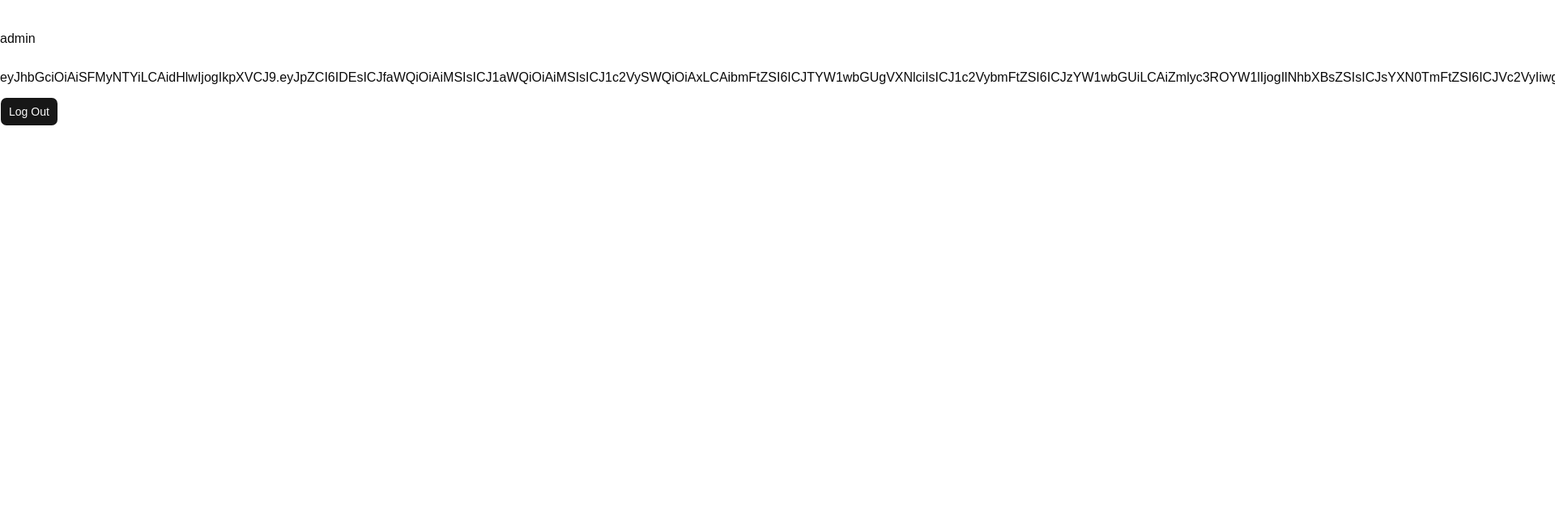
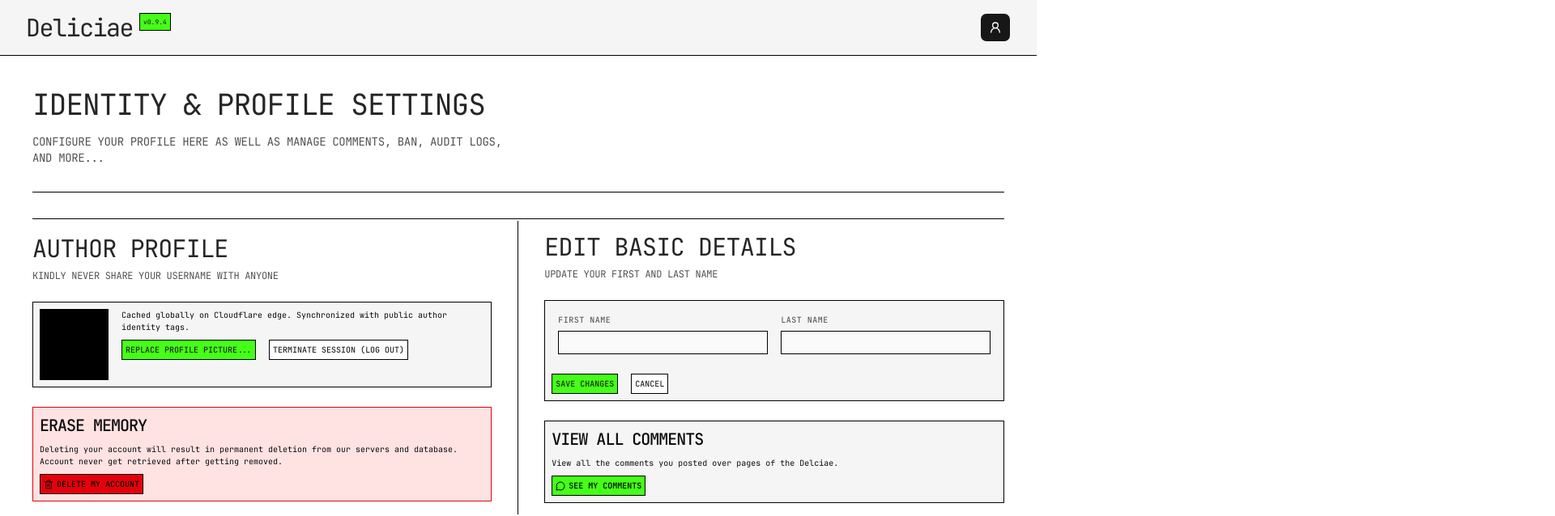
Before and after one commit to saadsayyed10/deliciae, a React (Vite) app in the folder frontend/: page /settings in a window 1280 px wide. Shown: the top 638 px of the page at 81% size, 1920 px wide, since content can reach past the window. Built offline with nearby package versions, Linux system fonts and the light colour scheme; sample sign-in values are in the browser's storage.

Commit message:
UI: Settings

```diff
--- a/frontend/src/custom_components/Footer.tsx
+++ b/frontend/src/custom_components/Footer.tsx
@@ -1,6 +1,6 @@
 const Footer = () => {
   return (
-    <div className="flex justify-between items-center w-full lg:px-8 px-6 lg:py-4 py-2 bg-neutral-100 font-jetbrains border-t border-black absolute bottom-0">
+    <div className="flex justify-between items-center w-full lg:px-8 px-6 lg:py-4 py-2 bg-neutral-100 font-jetbrains border-t border-black">
       <div className="flex justify-start items-center gap-x-1 w-full">
         <span className="lg:w-2 w-1 lg:h-2 h-1 rounded-[100%] bg-green-400" />
         <h6 className="text-xs font-semibold text-neutral-800">
--- a/frontend/src/pages/Settings.tsx
+++ b/frontend/src/pages/Settings.tsx
@@ -1,11 +1,14 @@
 import { Button } from "@/components/ui/button";
+import Footer from "@/custom_components/Footer";
+import Navbar from "@/custom_components/Navbar";
 import { useAuth } from "@/hooks/useAuth";
 import { useHandshaking } from "@/hooks/useHandshaking";
+import { MessageCircle, Trash } from "lucide-react";
 import { useEffect } from "react";
 import { useNavigate } from "react-router-dom";
 
 const Settings = () => {
-  const { id, firstName, lastName, createdAt, userType, reset } =
+  const { firstName, lastName, createdAt, username, userType, reset } =
     useHandshaking();
   const { logout, token } = useAuth();
 
@@ -20,18 +23,157 @@ const Settings = () => {
   const handleLogout = () => {
     logout();
     reset();
+
+    navigate("/");
   };
+
   return (
-    <div className="flex flex-col justify-start items-start gap-y-3">
-      <h1>{id}</h1>
-      <h1>{firstName}</h1>
-      <h1>{lastName}</h1>
-      <h1>{userType}</h1>
-      <h1>{createdAt}</h1>
-      <h1>{token}</h1>
+    <>
+      <Navbar />
 
-      <Button onClick={handleLogout}>Log Out</Button>
-    </div>
+      <div className="flex justify-start items-start w-full lg:p-10 p-6 bg-white flex-col lg:gap-y-8 font-jetbrains">
+        <div className="flex justify-start items-start w-full flex-col lg:gap-y-4 border-b border-black lg:pb-8">
+          <h1 className="lg:text-4xl text-neutral-800 uppercase tracking-tight">
+            Identity & Profile Settings
+          </h1>
+          <h6 className="lg:text-sm text-neutral-600 uppercase tracking-tight lg:w-[50%]">
+            Configure your profile here as well as manage comments, Ban, audit
+            logs, and more...
+          </h6>
+        </div>
+
+        <div className="flex justify-center items-center w-full border-t border-b border-black">
+          <div className="flex justify-start items-start flex-col lg:gap-y-6 w-full border-r border-black lg:py-4 lg:pr-8">
+            <div className="flex justify-start items-start w-full flex-col lg:gap-y-2">
+              <h1 className="lg:text-3xl text-neutral-800 uppercase tracking-tight">
+                {userType === "VIEWER" ? "Viewer" : "Author"} Profile
+              </h1>
+              <h6 className="lg:text-xs text-neutral-600 uppercase tracking-tight lg:w-full">
+                Kindly never share your username with anyone
+              </h6>
+            </div>
+
+            <div className="flex justify-start items-start flex-col lg:gap-y-4 w-full border border-black bg-neutral-100">
+              <div className="flex justify-start items-start lg:gap-x-4 w-full lg:p-2">
+                <div className="w-26 h-22 bg-black" />
+                <div className="flex justify-start items-start flex-col lg:gap-y-2 w-full">
+                  {userType === "VIEWER" && (
+                    <span className="text-[10px] font-extrabold text-neutral-800 lowercase duration-200 cursor-pointer">
+                      @{username}
+                    </span>
+                  )}
+                  <p className="lg:text-[10px]">
+                    Cached globally on Cloudflare edge. Synchronized with public
+                    author identity tags.
+                  </p>
+                  <div className="flex justify-start items-center lg:gap-x-4 w-full">
+                    <button className="text-[10px] font-semibold text-neutral-800 bg-[#45FF17] p-1 border border-black uppercase hover:bg-neutral-50 duration-200 cursor-pointer">
+                      Replace Profile Picture...
+                    </button>
+                    <button
+                      onClick={handleLogout}
+                      className="text-[10px] font-semibold text-neutral-800 bg-white p-1 border border-black uppercase hover:bg-neutral-50 duration-200 cursor-pointer"
+                    >
+                      Terminate session (Log Out)
+                    </button>
+                  </div>
+                </div>
+              </div>
+            </div>
+
+            <div className="flex justify-start items-start flex-col lg:gap-y-4 w-full border border-red-600 bg-red-100">
+              <div className="flex justify-start items-start lg:gap-x-4 w-full lg:p-2">
+                <div className="flex justify-start items-start flex-col lg:gap-y-2 w-full">
+                  <h6 className="lg:text-xl font-semibold uppercase tracking-tighter">
+                    Erase Memory
+                  </h6>
+                  <p className="lg:text-[10px]">
+                    Deleting your account will result in permanent deletion from
+                    our servers and database. Account never get retrieved after
+                    getting removed.
+                  </p>
+                  <div className="flex justify-start items-center lg:gap-x-4 w-full">
+                    <span className="flex items-center gap-x-1 text-[10px] font-semibold text-black bg-red-600 hover:bg-white p-1 border border-black uppercase duration-200 cursor-pointer">
+                      <Trash className="text-black w-3 h-3" /> Delete my Account
+                    </span>
+                  </div>
+                </div>
+              </div>
+            </div>
+          </div>
+
+          <div className="flex justify-center items-center flex-col lg:gap-y-6 w-full lg:py-4 lg:pl-8">
+            <div className="flex justify-start items-start w-full flex-col lg:gap-y-2">
+              <h1 className="lg:text-3xl text-neutral-800 uppercase tracking-tight">
+                Edit Basic Details
+              </h1>
+              <h6 className="lg:text-xs text-neutral-600 uppercase tracking-tight lg:w-full">
+                Update your first and last name
+              </h6>
+            </div>
+
+            <div className="flex justify-start items-start flex-col lg:gap-y-4 w-full border border-black bg-neutral-100">
+              <div className="flex justify-start items-start lg:gap-x-4 w-full lg:p-2">
+                <div className="flex justify-start items-start flex-col lg:gap-y-2 w-full">
+                  <div className="flex justify-start items-start lg:gap-x-4 w-full lg:p-2">
+                    <div className="flex flex-col gap-1.5 flex-1">
+                      <label className="text-[10px] font-medium uppercase tracking-wider text-neutral-600">
+                        First Name
+                      </label>
+                      <input
+                        value={firstName!}
+                        // onChange={(e) => setFirstName(e.target.value)}
+                        className="w-full bg-neutral-50 border border-black px-3.5 py-1.5 text-[10px] text-neutral-800 placeholder:text-neutral-400 focus:outline-none focus:border-neutral-900 focus:bg-white transition-all"
+                      />
+                    </div>
+                    <div className="flex flex-col gap-1.5 flex-1">
+                      <label className="text-[10px] font-medium uppercase tracking-wider text-neutral-600">
+                        Last Name
+                      </label>
+                      <input
+                        value={lastName!}
+                        // onChange={(e) => setFirstName(e.target.value)}
+                        className="w-full bg-neutral-50 border border-black px-3.5 py-1.5 text-[10px] text-neutral-800 placeholder:text-neutral-400 focus:outline-none focus:border-neutral-900 focus:bg-white transition-all"
+                      />
+                    </div>
+                  </div>
+
+                  <div className="flex justify-start items-center lg:gap-x-4 w-full lg:mt-2">
+                    <span className="text-[10px] font-semibold text-neutral-800 bg-[#45FF17] p-1 border border-black uppercase hover:bg-neutral-50 duration-200 cursor-pointer">
+                      Save Changes
+                    </span>
+                    <span className="text-[10px] font-semibold text-neutral-800 bg-white p-1 border border-black uppercase hover:bg-neutral-50 duration-200 cursor-pointer">
+                      Cancel
+                    </span>
+                  </div>
+                </div>
+              </div>
+            </div>
+
+            <div className="flex justify-start items-start flex-col lg:gap-y-4 w-full border border-black bg-neutral-100">
+              <div className="flex justify-start items-start lg:gap-x-4 w-full lg:p-2">
+                <div className="flex justify-start items-start flex-col lg:gap-y-2 w-full">
+                  <h6 className="lg:text-xl font-semibold uppercase tracking-tighter">
+                    View All Comments
+                  </h6>
+                  <p className="lg:text-[10px]">
+                    View all the comments you posted over pages of the Delciae.
+                  </p>
+                  <div className="flex justify-start items-center lg:gap-x-4 w-full">
+                    <span className="flex items-center gap-x-1 text-[10px] font-semibold text-black hover:bg-white p-1 border border-black uppercase bg-[#45FF17] duration-200 cursor-pointer">
+                      <MessageCircle className="text-black w-3 h-3" /> See My
+                      comments
+                    </span>
+                  </div>
+                </div>
+              </div>
+            </div>
+          </div>
+        </div>
+      </div>
+
+      <Footer />
+    </>
   );
 };
 
```
